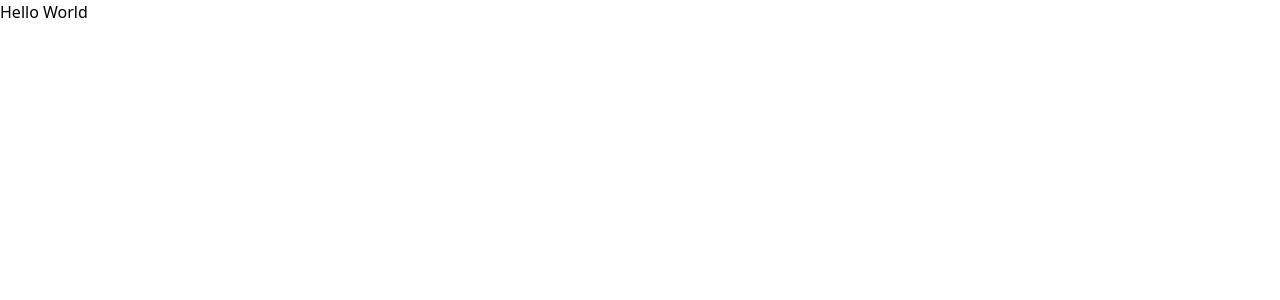
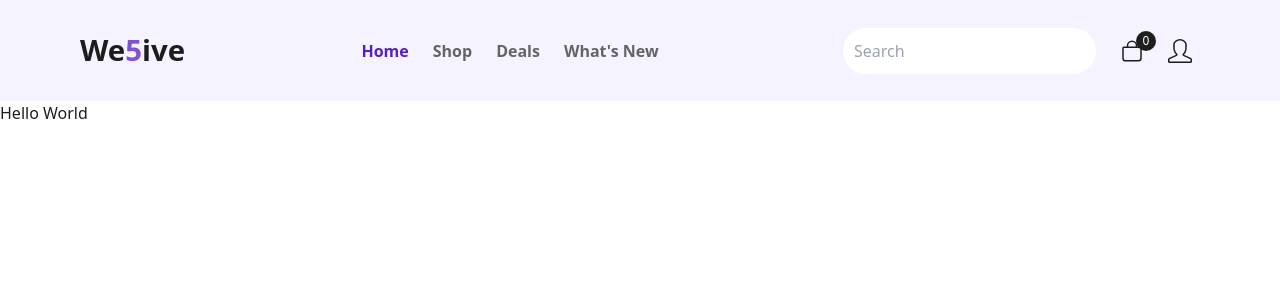
Before and after one commit to masud040/test-deploy, a Next.js app: page / in a window 1280 px wide. Shown: the top 300 px of the page. Built offline with nearby package versions, Linux system fonts and the light colour scheme.

Commit message:
feat: done navbar

```diff
--- /dev/null
+++ b/app/components/Navbar/NavbarLinks.js
@@ -0,0 +1,12 @@
+import CustomLink from "../shared/CustomLink";
+
+export const NavbarLinks = () => {
+  return (
+    <ul className="gap-2 flex-center">
+      <CustomLink hrefName="/" title="Home" />
+      <CustomLink hrefName="/shop" title="Shop" />
+      <CustomLink hrefName="/deals" title="Deals" />
+      <CustomLink hrefName="/new-arrival" title="What's New" />
+    </ul>
+  );
+};
--- /dev/null
+++ b/app/components/Navbar/NavbarRightAction.js
@@ -0,0 +1,24 @@
+import { IoBagOutline } from "react-icons/io5";
+import { SlUser } from "react-icons/sl";
+export const NavbarRightAction = () => {
+  return (
+    <ul className="gap-2 flex-center">
+      <li className="p-2">
+        <input
+          type="text"
+          className="input-field p-2.5 rounded-3xl"
+          placeholder="Search"
+        />
+      </li>
+      <li className="relative p-2">
+        <IoBagOutline className="size-6 text-tertiary-dark" />
+        <div className="absolute top-0 rounded-full -right-1 size-5 bg-tertiary-dark flex-center">
+          <p className="text-xs text-background-light">0</p>
+        </div>
+      </li>
+      <li className="p-2">
+        <SlUser className="size-6 text-tertiary-dark" />
+      </li>
+    </ul>
+  );
+};
--- /dev/null
+++ b/app/components/shared/CustomLink.js
@@ -0,0 +1,20 @@
+"use client";
+import Link from "next/link";
+import { usePathname } from "next/navigation";
+
+export default function CustomLink({ hrefName, title }) {
+  const pathname = usePathname();
+  console.log(pathname === hrefName);
+  return (
+    <li>
+      <Link
+        href={hrefName}
+        className={`${
+          pathname === hrefName ? "text-secondary" : "text-tertiary"
+        } nav-link`}
+      >
+        {title}
+      </Link>
+    </li>
+  );
+}
--- /dev/null
+++ b/app/components/shared/Logo.js
@@ -0,0 +1,9 @@
+export const Logo = () => {
+  return (
+    <div className="h1-bold">
+      <span>We</span>
+      <span className="text-primary-medium">5</span>
+      <span>ive</span>
+    </div>
+  );
+};
--- /dev/null
+++ b/app/components/shared/Navbar.js
@@ -0,0 +1,15 @@
+import { NavbarLinks } from "../Navbar/NavbarLinks";
+import { NavbarRightAction } from "../Navbar/NavbarRightAction";
+import { Logo } from "./Logo";
+
+export default function Navbar() {
+  return (
+    <nav className="bg-[#F5F3FF] px-20 py-[19.5px]">
+      <div className="flex-between">
+        <Logo />
+        <NavbarLinks />
+        <NavbarRightAction />
+      </div>
+    </nav>
+  );
+}
--- a/app/globals.css
+++ b/app/globals.css
@@ -4,7 +4,7 @@
 
 @layer base {
   * {
-    @apply p-0 m-0 scroll-smooth;
+    @apply p-0 m-0 scroll-smooth text-background-dark;
   }
 
   ::-webkit-scrollbar {
@@ -29,7 +29,7 @@
   }
 
   .flex-between {
-    @apply flex justify-between;
+    @apply flex items-center justify-between;
   }
 
   .flex-end {
@@ -49,6 +49,9 @@
   }
   .grid-start {
     @apply grid items-center justify-start;
+  }
+  .h1-bold {
+    @apply text-[29.39px] leading-[40.08px] font-bold;
   }
 
   .h2-semibold-lg-h1-semibold {
@@ -72,10 +75,20 @@
   .paragraph-semibold {
     @apply text-sm font-semibold;
   }
-  .normal-light {
-    @apply text-[15px] font-light;
+  .normal-semibold {
+    @apply text-[16px] font-semibold;
   }
   .normal-medium {
     @apply text-[15px] font-medium;
   }
+
+  /* navlink */
+  .nav-link {
+    @apply p-2 capitalize normal-semibold;
+  }
+
+  /* input field */
+  .input-field {
+    @apply w-full transition-colors duration-700 ease-in-out border border-transparent bg-background-light focus:border-primary/60 focus:outline-none;
+  }
 }
--- a/app/layout.js
+++ b/app/layout.js
@@ -1,3 +1,4 @@
+import Navbar from "./components/shared/Navbar";
 import "./globals.css";
 
 export const metadata = {
@@ -8,7 +9,12 @@ export const metadata = {
 export default function RootLayout({ children }) {
   return (
     <html lang="en">
-      <body>{children}</body>
+      <body>
+        <div>
+          <Navbar />
+          {children}
+        </div>
+      </body>
     </html>
   );
 }
--- a/tailwind.config.js
+++ b/tailwind.config.js
@@ -7,9 +7,38 @@ module.exports = {
   ],
   theme: {
     extend: {
+      screens: {
+        xs: "480px",
+      },
       colors: {
-        background: "var(--background)",
-        foreground: "var(--foreground)",
+        primary: {
+          "extra-light": "#F6F5FD",
+          lightest: "#EEECFB",
+          lighter: "#E0DCF8 ",
+          light: "#C8BFF3",
+          soft: "#AC9AEB",
+          DEFAULT: "#8F71E1",
+          medium: "#7E53D4",
+          dark: "#6F42C1",
+          darker: "#5C36A1",
+          darkist: "#4D2E84",
+          "extra-dark": "#2F1C59",
+        },
+        secondary: { light: "#6441C2", DEFAULT: "#581FC1" },
+        tertiary: {
+          DEFAULT: "#646464",
+          dark: "#1E1E1E",
+        },
+
+        background: {
+          light: "#FFFFFF",
+          dark: "#1D1D1D",
+        },
+      },
+
+      maxWidth: {
+        "7.5xl": "1344px",
+        "8xl": "1408px",
       },
     },
   },
```
Also changed, not shown: package.json (+5 -4 lines), app/components/home/Banner.js (added), 1 other file (tests, documents, lock files or other folders).
